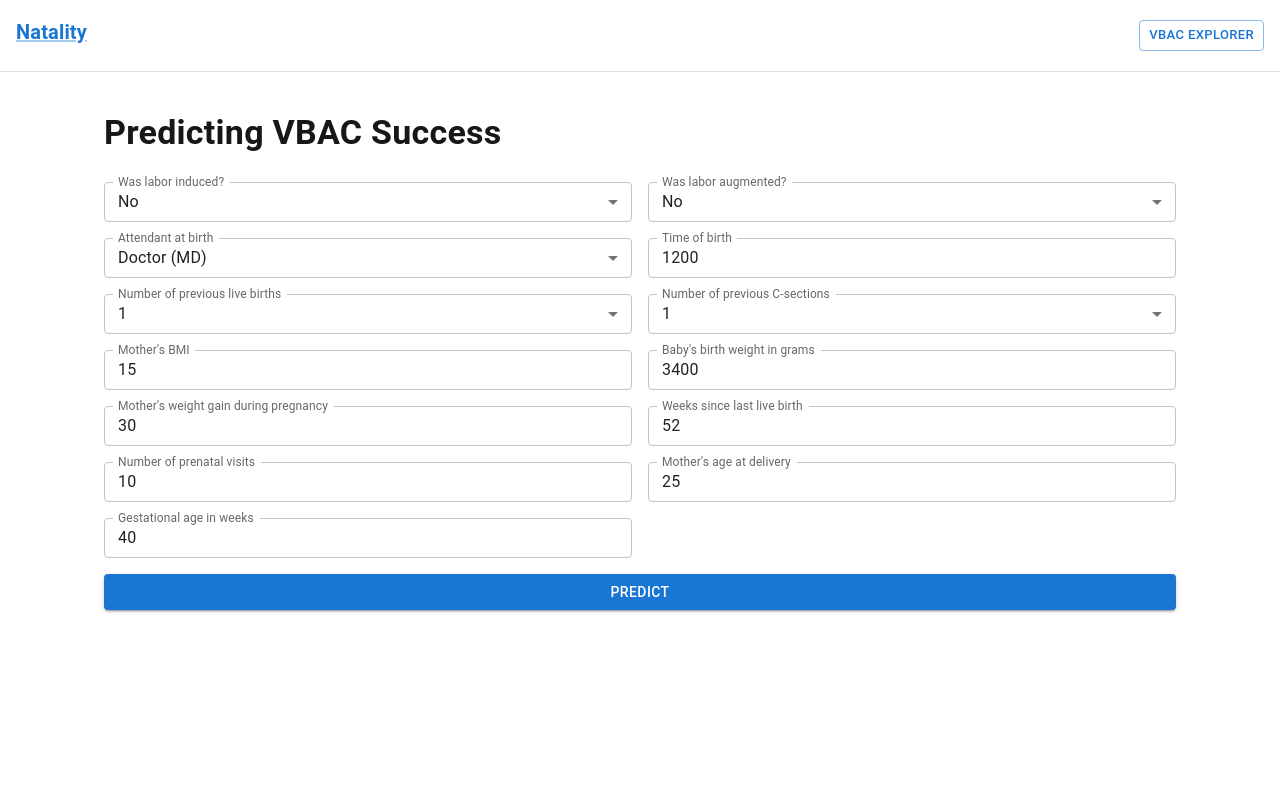
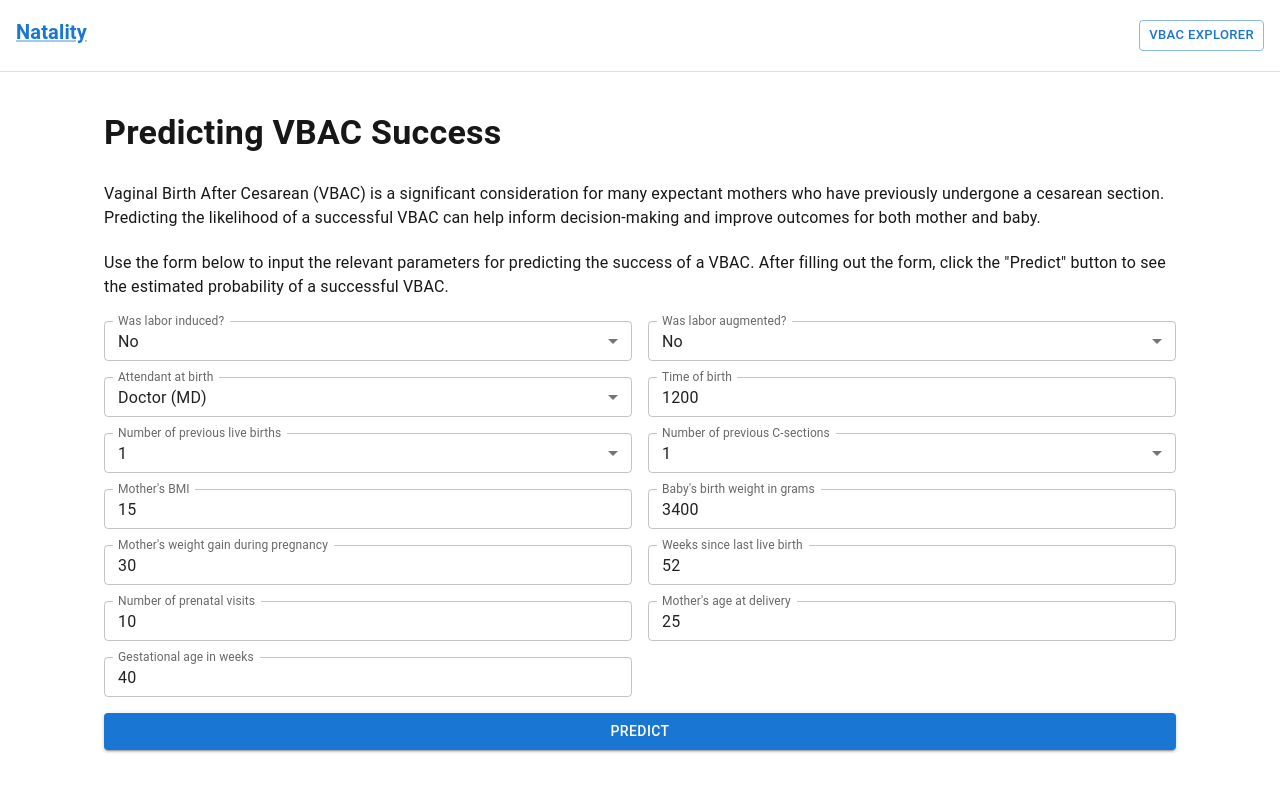
Before and after one commit to shroommu/natality-stats, a Next.js app in the folder frontend/: page /vbac in a window 1280 px wide. Shown: the top 792 px of the page. Built offline with nearby package versions, Linux system fonts and the light colour scheme.

Commit message:
add explanation paragraph

```diff
--- a/frontend/app/vbac/page.tsx
+++ b/frontend/app/vbac/page.tsx
@@ -48,6 +48,17 @@ export default function VBAC() {
     <Box sx={{ display: "flex", flexDirection: "column", gap: 2 }}>
       <Typography variant="h4" sx={{ fontWeight: 600 }} gutterBottom>
         Predicting VBAC Success
+      </Typography>
+      <Typography variant="body1" gutterBottom>
+        Vaginal Birth After Cesarean (VBAC) is a significant consideration for
+        many expectant mothers who have previously undergone a cesarean section.
+        Predicting the likelihood of a successful VBAC can help inform
+        decision-making and improve outcomes for both mother and baby.
+      </Typography>
+      <Typography variant="body1" gutterBottom>
+        Use the form below to input the relevant parameters for predicting the
+        success of a VBAC. After filling out the form, click the "Predict"
+        button to see the estimated probability of a successful VBAC.
       </Typography>
       <Box
         sx={{
```
